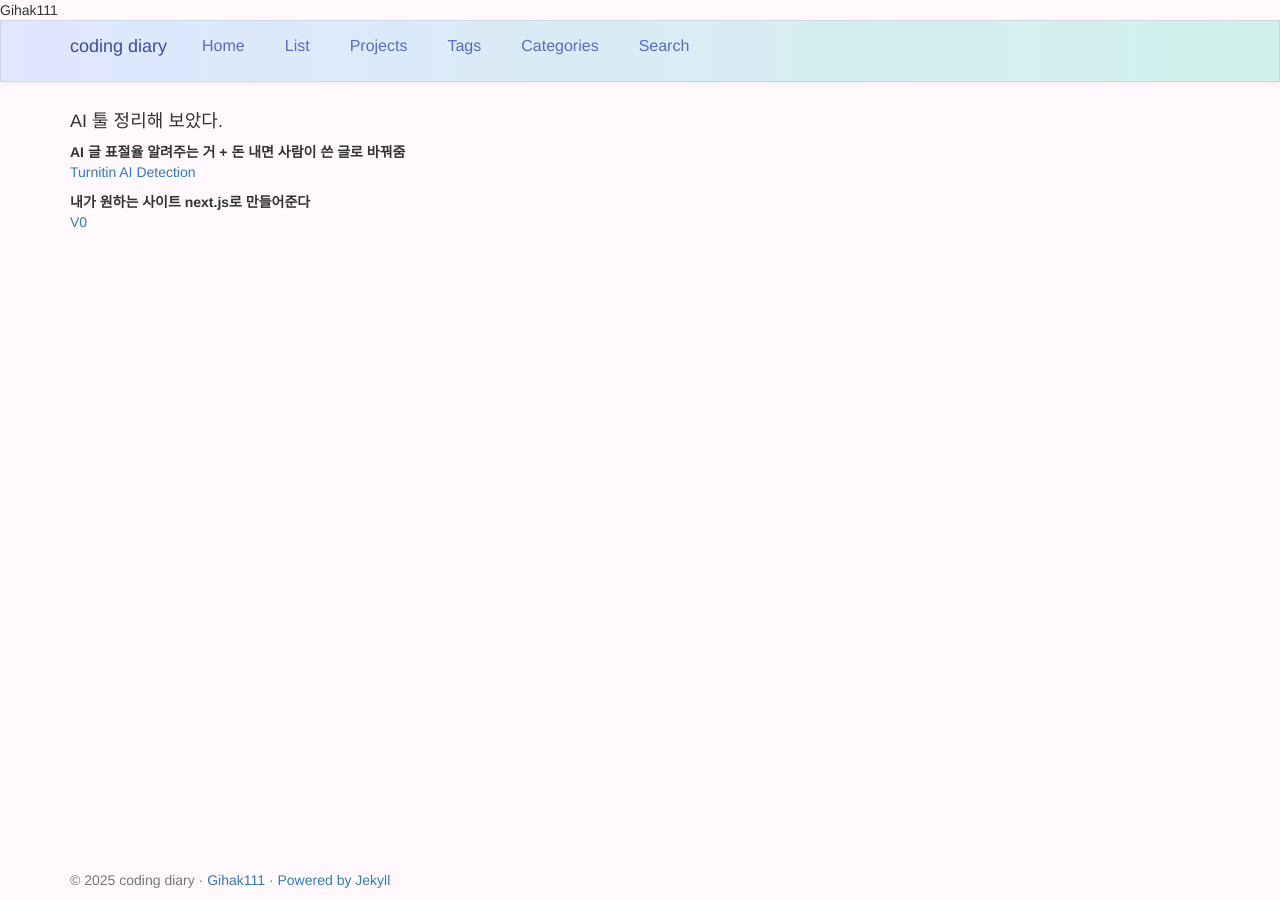
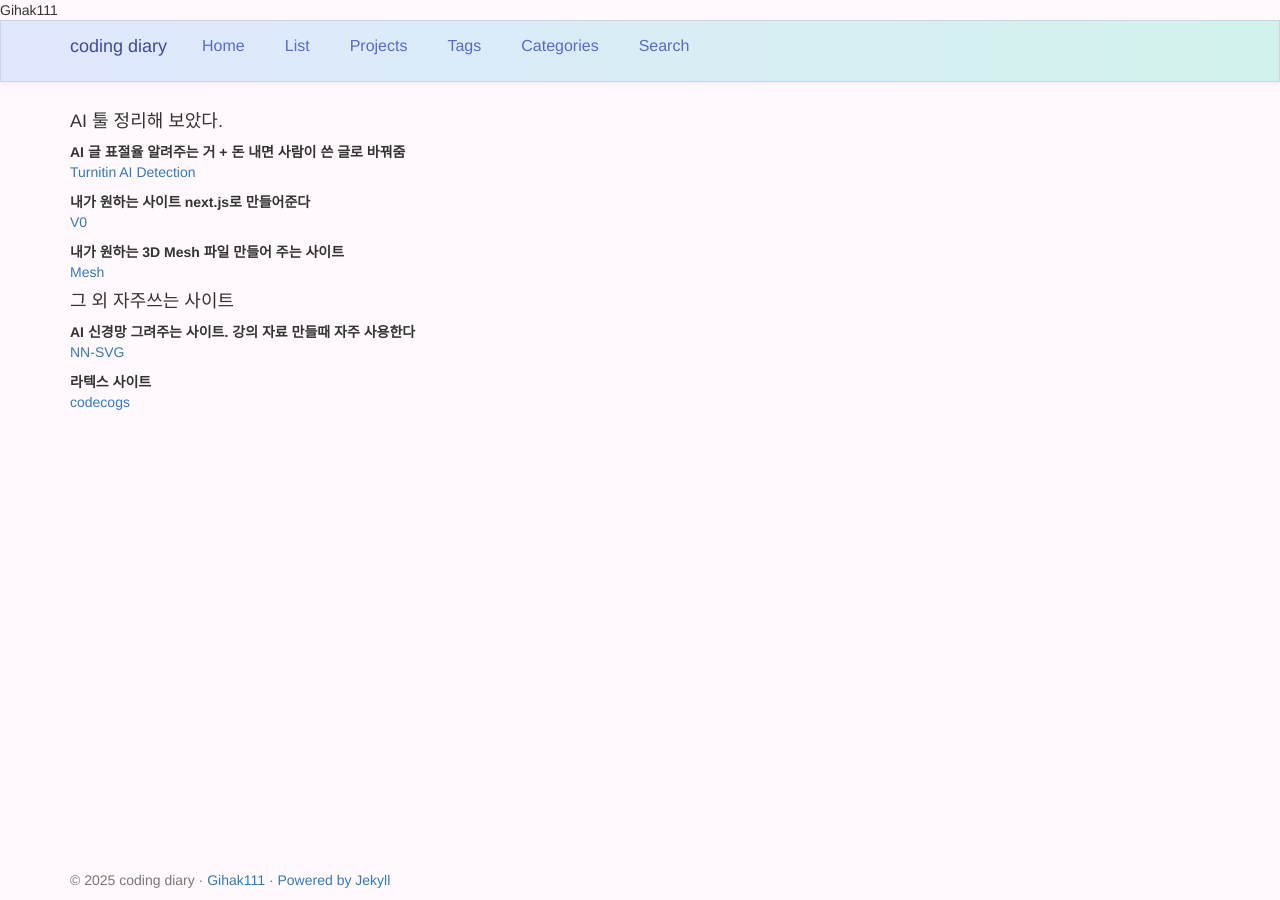
Before and after one commit to Gihak111/Gihak111.github.io, a Jekyll site: the page built from _posts/2025-11-21-AI_Tool_upload.md, in a window 1280 px wide. Built offline with Jekyll 4.4.1, drawn with Linux system fonts in a browser that asks for light colours.

Commit message:
Update 2025-11-21-AI_Tool_upload.md

```diff
--- a/_posts/2025-11-21-AI_Tool_upload.md
+++ b/_posts/2025-11-21-AI_Tool_upload.md
@@ -16,3 +16,17 @@ sidebar:
 
 **내가 원하는 사이트 next.js로 만들어준다**
 [V0](https://v0.app/)
+
+**내가 원하는 3D Mesh 파일 만들어 주는 사이트**
+[Mesh](https://www.meshy.ai/)
+
+
+
+
+#### 그 외 자주쓰는 사이트
+
+**AI 신경망 그려주는 사이트. 강의 자료 만들때 자주 사용한다**
+[NN-SVG](https://alexlenail.me/NN-SVG/index.html)
+
+**라텍스 사이트**
+[codecogs](https://editor.codecogs.com/)
```
